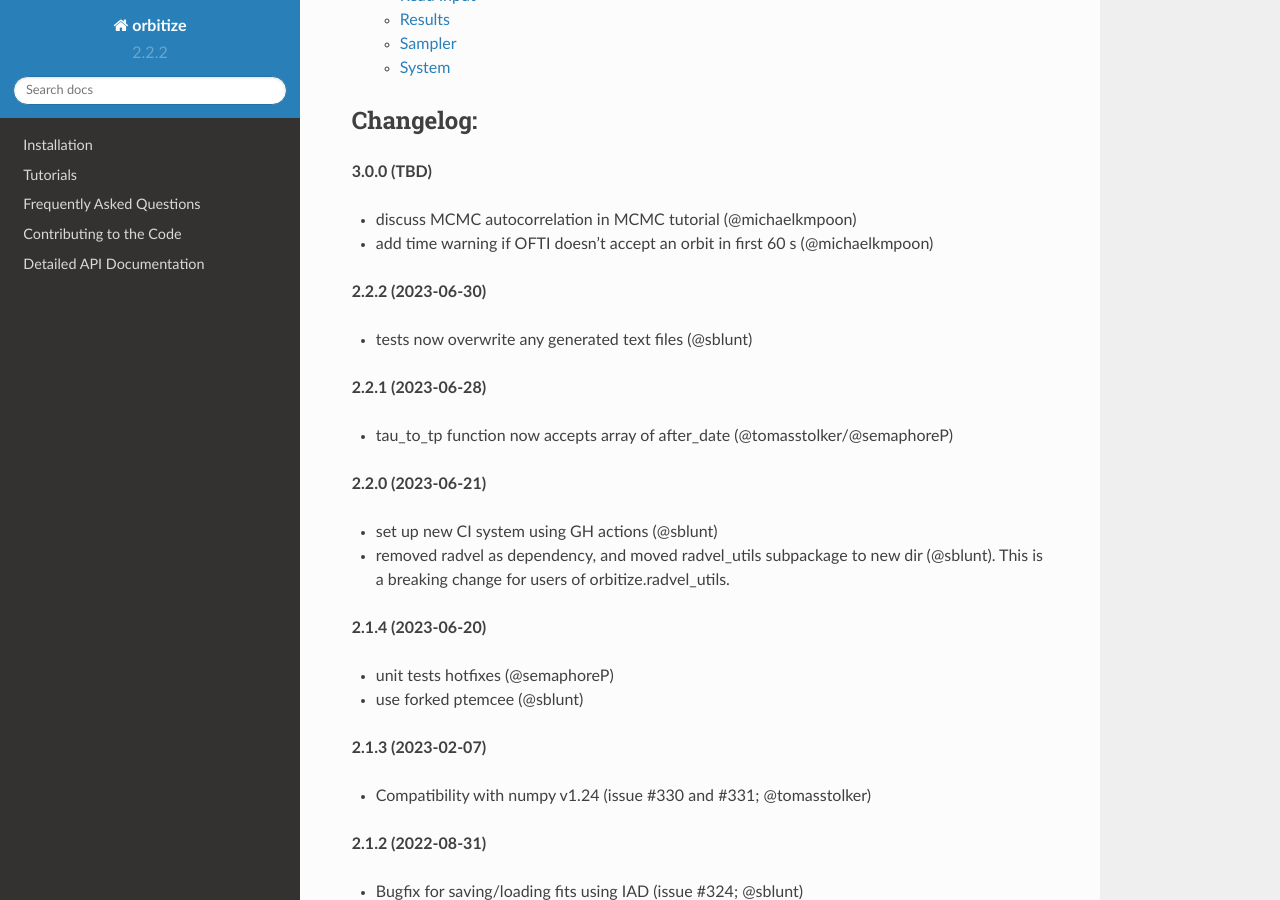
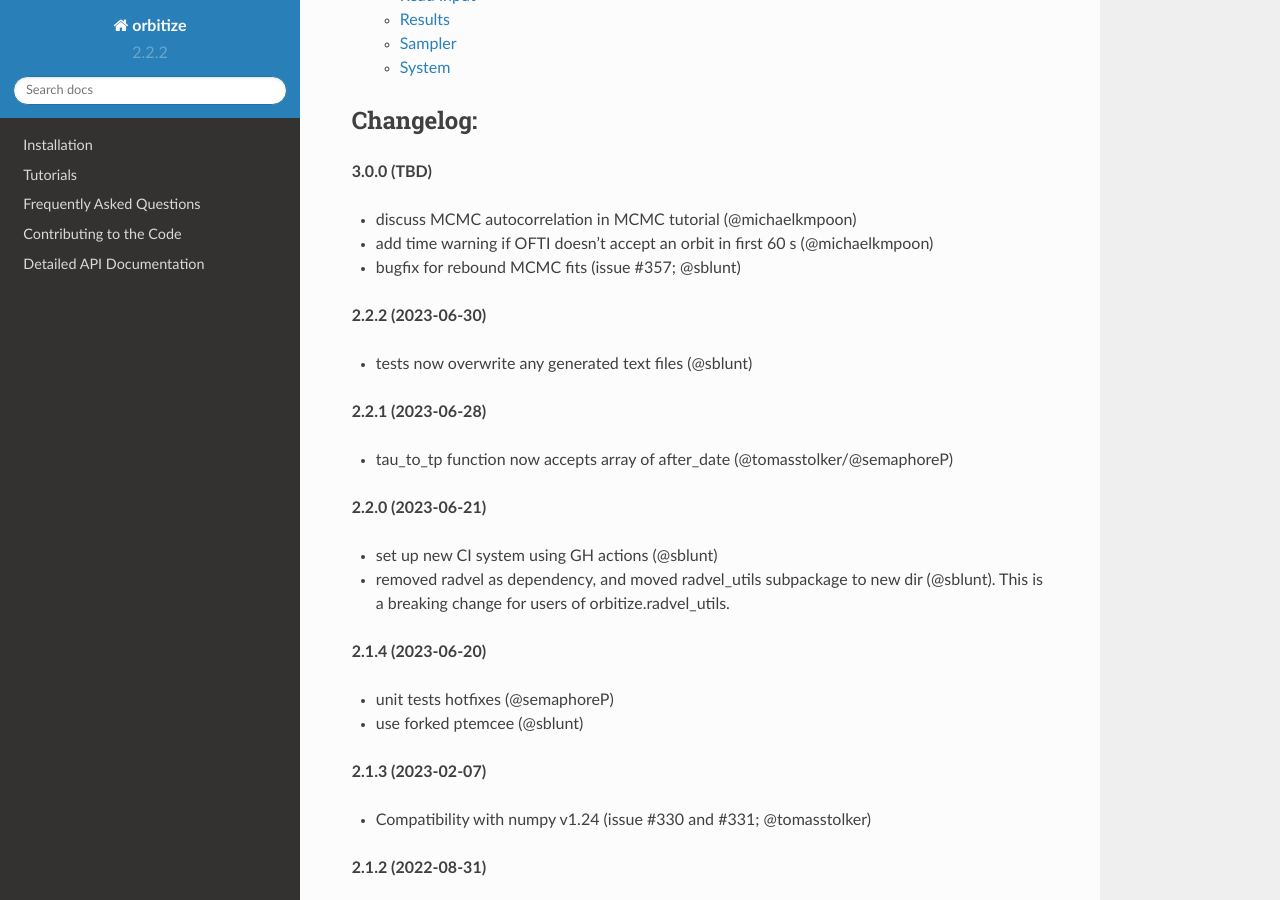
Before and after one commit to sblunt/orbitize, a Sphinx documentation site: the page built from docs/index.rst, in a window 1280 px wide and 900 px high, scrolled down 1753 px. Built offline with Sphinx 7.4.7 and the Read the Docs theme 2.0.0, drawn with Linux system fonts in a browser that asks for light colours; pages that are not in the unit, such as notebooks, are missing from menus.

Commit message:
add issue 357 fix to changelog

```diff
--- a/docs/index.rst
+++ b/docs/index.rst
@@ -58,6 +58,7 @@
 
 - discuss MCMC autocorrelation in MCMC tutorial (@michaelkmpoon)
 - add time warning if OFTI doesn't accept an orbit in first 60 s (@michaelkmpoon)
+- bugfix for rebound MCMC fits (issue #357; @sblunt)
 
 **2.2.2 (2023-06-30)**
 
```
